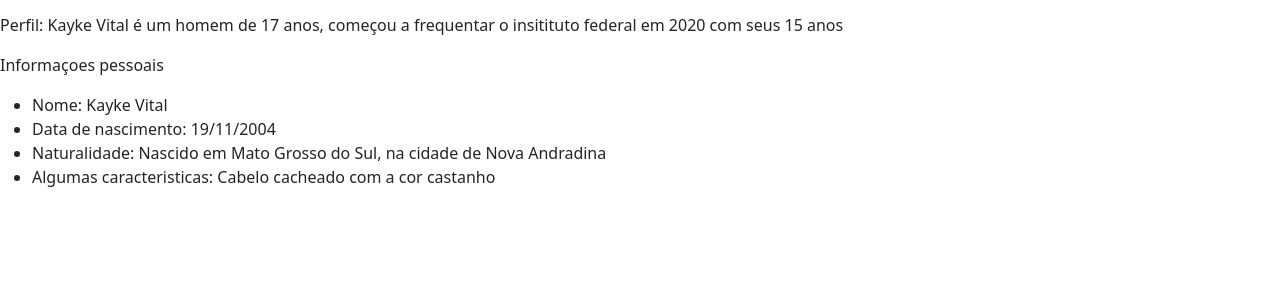
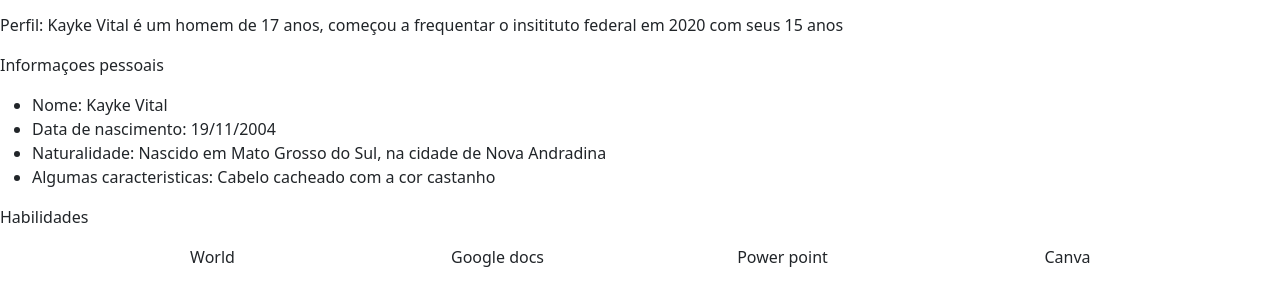
Before and after one commit to kaykevital/Projeto1PTAS1, a website: page index.html in a window 1280 px wide. Shown: the part 129-434 px from the top of the page. Drawn offline with nearby package versions, Linux system fonts and the light colour scheme.

Commit message:
colocando mais informacoes com as tags p e div

```diff
--- a/index.html
+++ b/index.html
@@ -46,6 +46,27 @@
       Algumas caracteristicas: Cabelo cacheado com a cor castanho
     </li>
   </ul>
+
+  <p>Habilidades </p>
+
+  <div class="container text-center">
+    <div class="row row-cols-4">
+      <div class="col">
+        <div class="bola"></div><p>World</p>
+      </div>
+      <div class="col">
+        <div class="bola"></div><p>Google docs</p>
+      </div>
+      <div class="col">
+        <div class="bola"></div><p>Power point</p>
+      </div>
+      <div class="col">
+        <div class="bola"></div><p>Canva</p>
+      </div>
+    </div>
+  </div>
+</div>
+
 </div>
 </body>
 </html>
```
